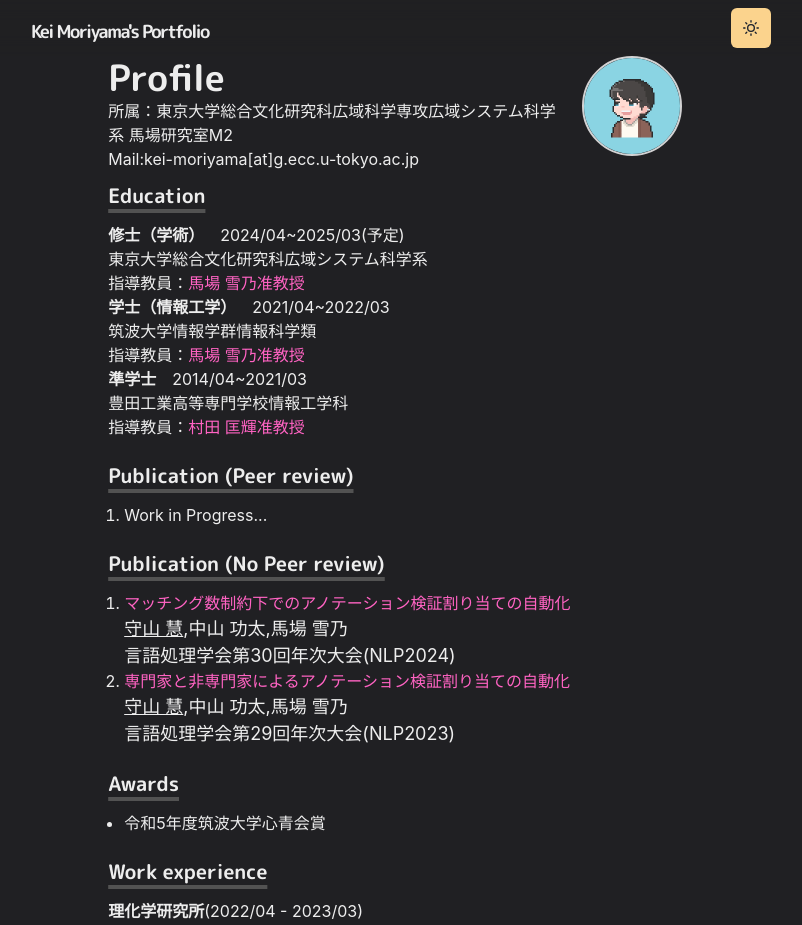
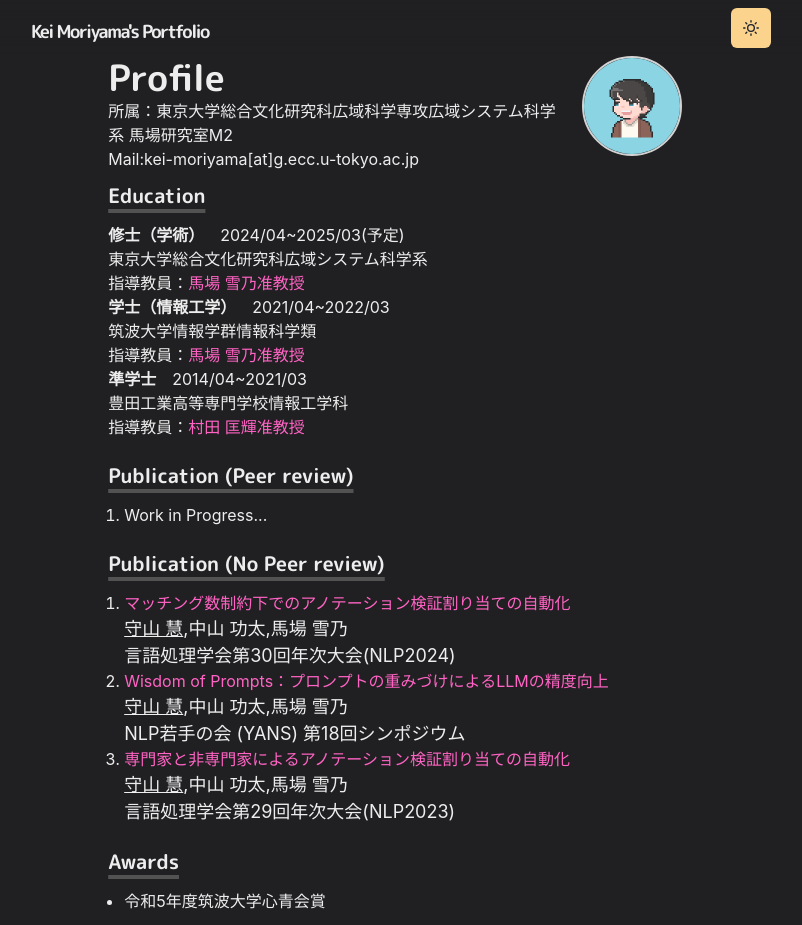
Before and after one commit to keimoriyama/portfolio, a Next.js app: page / in a window 1280 px wide. Shown: the top 925 px of the page, without its empty margins (245-1047 px from the left). Built offline with nearby package versions, Linux system fonts and the light colour scheme.

Commit message:
add yans

```diff
--- a/pages/index.js
+++ b/pages/index.js
@@ -110,6 +110,17 @@ const Page = () => {
 						</ListItem>
 						<ListItem>
 							<Box>
+								<Link href="https://www.anlp.jp/proceedings/annual_meeting/2024/pdf_dir/P3-6.pdf">
+									Wisdom of Prompts：プロンプトの重みづけによるLLMの精度向上
+								</Link>
+								<Text fontSize="lg">
+									<Text as="ins">守山 慧</Text>,中山 功太,馬場 雪乃
+								</Text>
+								<Text fontSize="lg">NLP若手の会 (YANS) 第18回シンポジウム</Text>
+							</Box>
+						</ListItem>
+						<ListItem>
+							<Box>
 								<Link href="https://www.anlp.jp/proceedings/annual_meeting/2023/pdf_dir/P9-7.pdf">
 									専門家と非専門家によるアノテーション検証割り当ての自動化
 								</Link>
```
